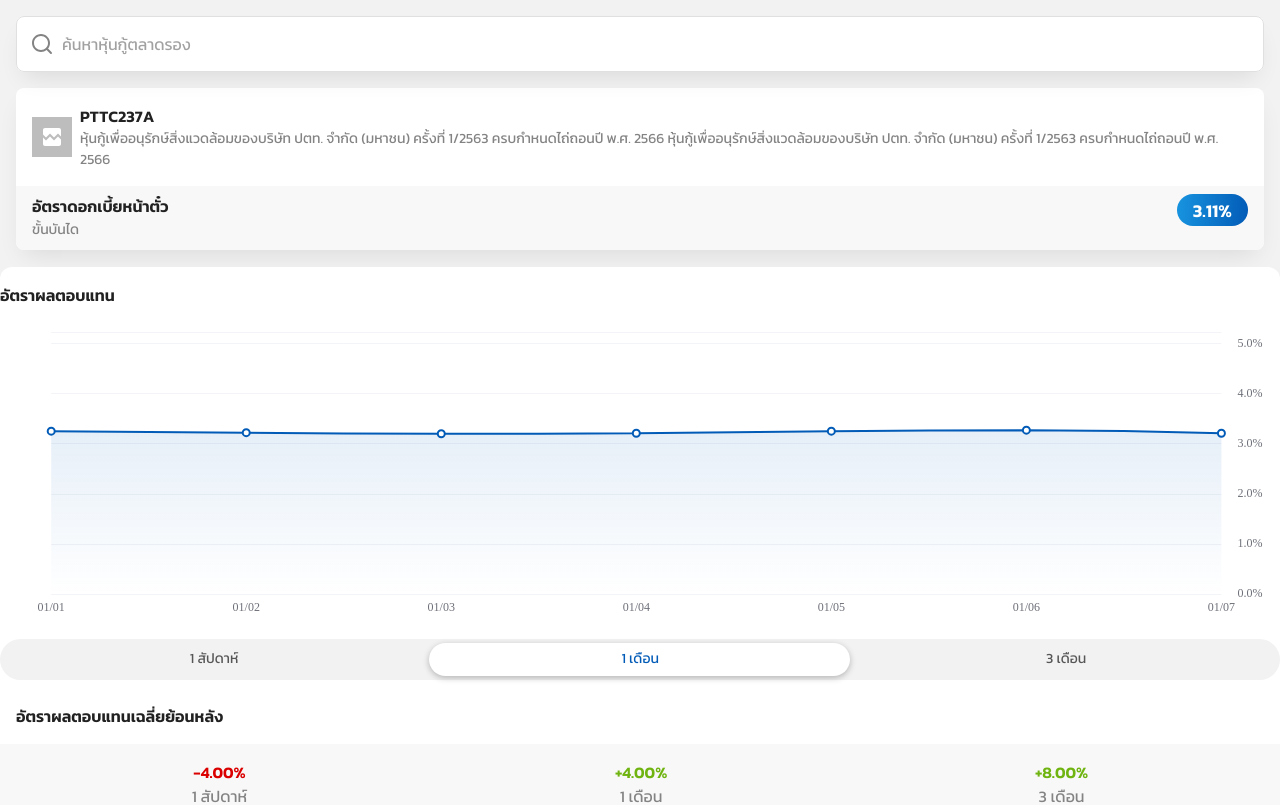
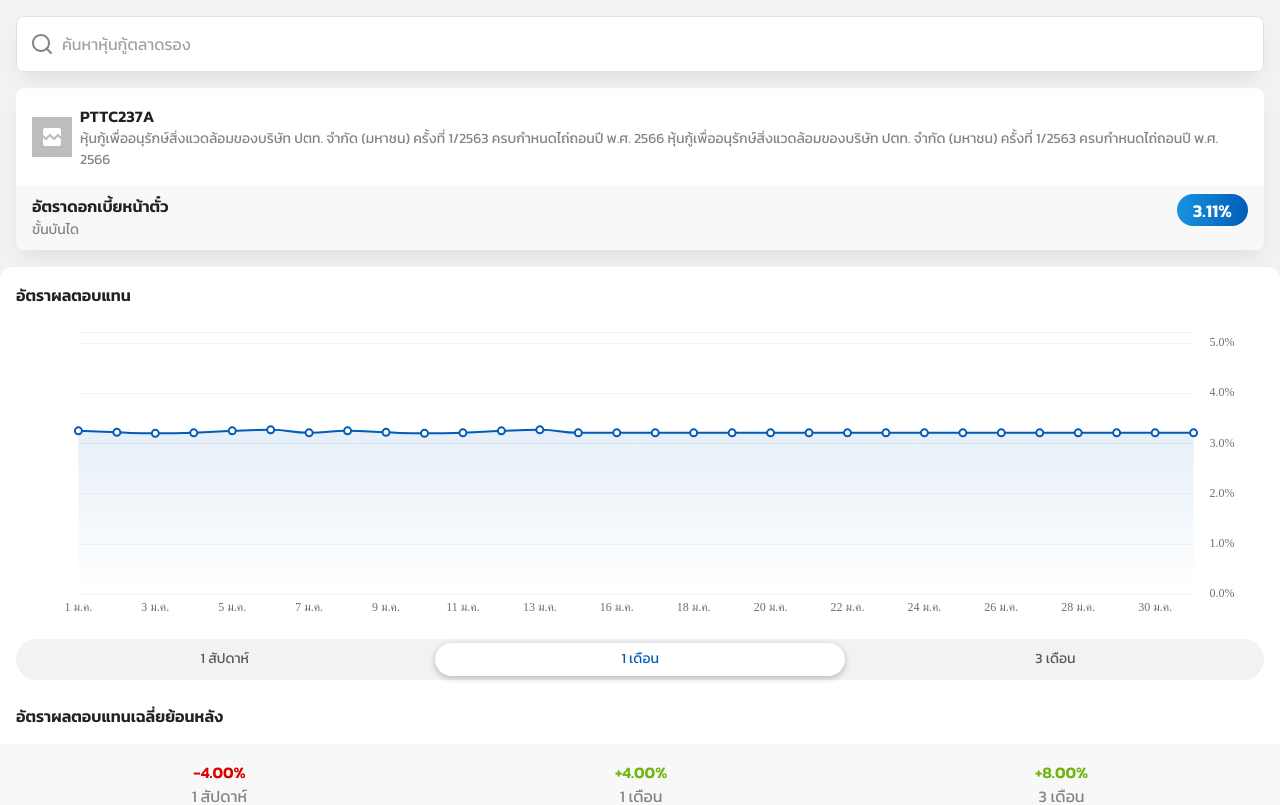
Before and after one commit to mannakub1/chart-history, a React (Create React App) app: page / in a window 1280 px wide. Shown: the top 805 px of the page. Built offline with nearby package versions, Linux system fonts and the light colour scheme.

Commit message:
chart history components
-chart history components
-add chart mockup data
-configure chart component

```diff
--- /dev/null
+++ b/src/components/ChartHistory/index.tsx
@@ -0,0 +1,37 @@
+import { ChartHistoryProps } from "./type";
+import { StyledDiv } from "./style";
+import ButtonGroup from "../common/Buttongroup";
+import Chart from "../common/Chart";
+import { useState, useCallback } from "react";
+
+const buttonGroupValue = [
+  { label: "1 สัปดาห์", value: "oneWeek" },
+  { label: "1 เดือน", value: "oneMonth" },
+  { label: "3 เดือน", value: "threeMonth" },
+];
+
+const ChartHistory = (props: ChartHistoryProps) => {
+  const { data, onSelected } = props;
+  const [defaultValue, setDefaultValue] = useState("oneMonth");
+
+  const onClickButtonGroup = useCallback(
+    (selectedValue: string) => {
+      setDefaultValue(selectedValue);
+      onSelected?.(selectedValue);
+    },
+    [setDefaultValue, onSelected]
+  );
+
+  return (
+    <StyledDiv>
+      <Chart title="อัตราผลตอบแทน" data={data} />
+      <ButtonGroup
+        defaultValue={defaultValue}
+        onSelected={onClickButtonGroup}
+        values={buttonGroupValue}
+      />
+    </StyledDiv>
+  );
+};
+
+export default ChartHistory;
--- /dev/null
+++ b/src/components/ChartHistory/style.tsx
@@ -0,0 +1,6 @@
+import styled from "styled-components";
+
+export const StyledDiv = styled.div`
+  padding-left: 1rem;
+  padding-right: 1rem;
+`;
--- /dev/null
+++ b/src/components/ChartHistory/type.tsx
@@ -0,0 +1,9 @@
+export type ChartHistoryProps = {
+  data: DataType[];
+  onSelected: (selectedValue: string) => void;
+};
+
+export type DataType = {
+  date: string;
+  value: number;
+};
--- a/src/components/common/Chart/index.tsx
+++ b/src/components/common/Chart/index.tsx
@@ -9,12 +9,32 @@
 } from "../../../constants/colors/colors";
 import { ChartProps, DataArray, DateArray } from "./type";
 import { StyledTextDiv, StyledChartDiv } from "./style";
-import dajs from "dayjs";
 
 const createChartData = (data) => {
   const dataArray: DataArray = data.map((d) => d.value);
   const dateArray: DateArray = data.map((d) => d.date);
   return { dataArray, dateArray };
+};
+
+const createThaiDateFormat = (data) => {
+  const thaiMonth = [
+    "ม.ค.",
+    "ก.พ.",
+    "มี.ค.",
+    "เม.ย",
+    "พ.ค.",
+    "มิ.ย.",
+    "ก.ค.",
+    "ส.ค.",
+    "ก.ย.",
+    "ต.ค.",
+    "พ.ย.",
+    "ธ.ค.",
+  ];
+  return data?.map((data) => {
+    const [y, m, d] = data.split("-").map(Number);
+    return `${d} ${thaiMonth[m - 1]} ${(y + 542) % 100}`;
+  });
 };
 
 const calMaximumYaxis = (data) => {
@@ -23,12 +43,10 @@
 
 const Chart = (props: ChartProps) => {
   const { data, title } = props;
-
   const chartData = useMemo(() => {
     const object = createChartData(data);
-
     return {
-      xAxis: object.dateArray,
+      xAxis: createThaiDateFormat(object.dateArray),
       yAxis: object.dataArray,
       maximumXaxisValue: calMaximumYaxis(object.dataArray),
     };
@@ -36,9 +54,10 @@
 
   const option = {
     tooltip: {
-      trigger: "axis",
+      trigger: "item",
       backgroundColor: GRAY_E0E0E0,
       borderWidth: 0,
+      position: "top",
       axisPointer: {},
       textStyle: {
         fontFamily: "Kanit",
@@ -51,10 +70,6 @@
       extraCssText: `
       text-align: center;
     `,
-      position: (point, params, dom, rect, size) => {
-        // fixed at top
-        return [point[0] - 30, "15%"];
-      },
       formatter: "{b}<br/>{c} %",
       shadowBlur: 0,
       shadowColor: "transparent",
@@ -62,8 +77,8 @@
       valueFormatter: (value) => value.toFixed(2) + "%",
     },
     grid: {
-      left: "4%",
-      right: "2%",
+      left: "5%",
+      right: "3%",
       bottom: "3%",
       top: "3%",
       containLabel: true,
@@ -75,13 +90,13 @@
       animation: false,
       data: chartData.xAxis,
       axisLabel: {
+        formatter: (value) => value.split(" ").slice(0, 2).join(" "),
         align: "center",
         textStyle: {
           fontSize: "12px",
           fontFamily: "Kanit",
           fontWeight: "400",
         },
-        formatter: (value) => dajs(value).format("MM/DD"),
       },
       axisLine: {
         show: false,
--- a/src/constants/chartMockupData/chartMockupData.tsx
+++ b/src/constants/chartMockupData/chartMockupData.tsx
@@ -27,6 +27,342 @@
     date: "2023-01-07",
     value: 3.21,
   },
+  {
+    date: "2023-01-08",
+    value: 3.25,
+  },
+  {
+    date: "2023-01-09",
+    value: 3.22,
+  },
+  {
+    date: "2023-01-10",
+    value: 3.2,
+  },
+  {
+    date: "2023-01-11",
+    value: 3.21,
+  },
+  {
+    date: "2023-01-12",
+    value: 3.25,
+  },
+  {
+    date: "2023-01-13",
+    value: 3.27,
+  },
+  {
+    date: "2023-01-14",
+    value: 3.21,
+  },
+  {
+    date: "2023-01-16",
+    value: 3.21,
+  },
+  {
+    date: "2023-01-17",
+    value: 3.21,
+  },
+  {
+    date: "2023-01-18",
+    value: 3.21,
+  },
+  {
+    date: "2023-01-19",
+    value: 3.21,
+  },
+  {
+    date: "2023-01-20",
+    value: 3.21,
+  },
+  {
+    date: "2023-01-21",
+    value: 3.21,
+  },
+  {
+    date: "2023-01-22",
+    value: 3.21,
+  },
+  {
+    date: "2023-01-23",
+    value: 3.21,
+  },
+  {
+    date: "2023-01-24",
+    value: 3.21,
+  },
+  {
+    date: "2023-01-25",
+    value: 3.21,
+  },
+  {
+    date: "2023-01-26",
+    value: 3.21,
+  },
+  {
+    date: "2023-01-27",
+    value: 3.21,
+  },
+  {
+    date: "2023-01-28",
+    value: 3.21,
+  },
+  {
+    date: "2023-01-29",
+    value: 3.21,
+  },
+  {
+    date: "2023-01-30",
+    value: 3.21,
+  },
+  {
+    date: "2023-01-31",
+    value: 3.21,
+  },
+  {
+    date: "2023-02-01",
+    value: 3.21,
+  },
+  {
+    date: "2023-02-02",
+    value: 3.21,
+  },
+  {
+    date: "2023-02-03",
+    value: 3.21,
+  },
+  {
+    date: "2023-02-04",
+    value: 3.21,
+  },
+  {
+    date: "2023-02-05",
+    value: 3.21,
+  },
+  {
+    date: "2023-02-06",
+    value: 3.21,
+  },
+  {
+    date: "2023-02-07",
+    value: 3.21,
+  },
+  {
+    date: "2023-02-08",
+    value: 3.21,
+  },
+  {
+    date: "2023-02-09",
+    value: 3.21,
+  },
+  {
+    date: "2023-02-10",
+    value: 3.21,
+  },
+  {
+    date: "2023-02-11",
+    value: 3.21,
+  },
+  {
+    date: "2023-02-12",
+    value: 3.21,
+  },
+  {
+    date: "2023-02-13",
+    value: 3.21,
+  },
+  {
+    date: "2023-02-14",
+    value: 3.21,
+  },
+  {
+    date: "2023-02-15",
+    value: 3.21,
+  },
+  {
+    date: "2023-02-16",
+    value: 3.21,
+  },
+  {
+    date: "2023-02-17",
+    value: 3.21,
+  },
+  {
+    date: "2023-02-18",
+    value: 3.21,
+  },
+  {
+    date: "2023-02-19",
+    value: 3.21,
+  },
+  {
+    date: "2023-02-20",
+    value: 3.21,
+  },
+  {
+    date: "2023-02-21",
+    value: 3.21,
+  },
+  {
+    date: "2023-02-22",
+    value: 3.21,
+  },
+  {
+    date: "2023-02-23",
+    value: 3.21,
+  },
+  {
+    date: "2023-02-24",
+    value: 3.21,
+  },
+  {
+    date: "2023-02-25",
+    value: 3.21,
+  },
+  {
+    date: "2023-02-26",
+    value: 3.21,
+  },
+  {
+    date: "2023-02-27",
+    value: 3.21,
+  },
+  {
+    date: "2023-02-28",
+    value: 3.21,
+  },
+  {
+    date: "2023-02-29",
+    value: 3.21,
+  },
+  {
+    date: "2023-03-01",
+    value: 3.21,
+  },
+  {
+    date: "2023-03-01",
+    value: 3.21,
+  },
+  {
+    date: "2023-03-02",
+    value: 3.21,
+  },
+  {
+    date: "2023-03-03",
+    value: 3.21,
+  },
+  {
+    date: "2023-03-04",
+    value: 3.21,
+  },
+  {
+    date: "2023-03-05",
+    value: 3.21,
+  },
+  {
+    date: "2023-03-06",
+    value: 3.21,
+  },
+  {
+    date: "2023-03-07",
+    value: 3.21,
+  },
+  {
+    date: "2023-03-08",
+    value: 3.21,
+  },
+  {
+    date: "2023-03-09",
+    value: 3.21,
+  },
+  {
+    date: "2023-03-10",
+    value: 3.21,
+  },
+  {
+    date: "2023-03-11",
+    value: 3.21,
+  },
+  {
+    date: "2023-03-12",
+    value: 3.21,
+  },
+  {
+    date: "2023-03-13",
+    value: 3.21,
+  },
+  {
+    date: "2023-03-14",
+    value: 3.21,
+  },
+  {
+    date: "2023-03-15",
+    value: 3.21,
+  },
+  {
+    date: "2023-03-16",
+    value: 3.21,
+  },
+  {
+    date: "2023-03-17",
+    value: 3.21,
+  },
+  {
+    date: "2023-03-18",
+    value: 3.21,
+  },
+  {
+    date: "2023-03-19",
+    value: 3.21,
+  },
+  {
+    date: "2023-03-20",
+    value: 3.21,
+  },
+  {
+    date: "2023-03-21",
+    value: 3.21,
+  },
+  {
+    date: "2023-03-22",
+    value: 3.21,
+  },
+  {
+    date: "2023-03-23",
+    value: 3.21,
+  },
+  {
+    date: "2023-03-24",
+    value: 3.21,
+  },
+  {
+    date: "2023-03-25",
+    value: 3.21,
+  },
+  {
+    date: "2023-03-26",
+    value: 3.21,
+  },
+  {
+    date: "2023-03-27",
+    value: 3.21,
+  },
+  {
+    date: "2023-03-28",
+    value: 3.21,
+  },
+  {
+    date: "2023-03-29",
+    value: 3.21,
+  },
+  {
+    date: "2023-03-30",
+    value: 3.21,
+  },
+  {
+    date: "2023-03-31",
+    value: 3.21,
+  },
 ];
 
 export default mockupData;
--- a/src/pages/Home/index.tsx
+++ b/src/pages/Home/index.tsx
@@ -1,20 +1,13 @@
-import { useCallback, useState } from "react";
+import { useCallback, useEffect, useState } from "react";
 
 import Search from "../../components/Search";
-import ButtonGroup from "../../components/common/ButtonGroup";
 import BondCard from "../../components/BondCard";
 import mockupData from "../../constants/chartMockupData/chartMockupData";
 
 import { ContainerHeader, ContainerBody } from "./style";
-import Chart from "../../components/common/Chart";
 import Overall from "../../components/Overall";
 import BondDetail from "../../components/BondDetail";
-
-const buttonGroupValue = [
-  { label: "1 สัปดาห์", value: "oneWeek" },
-  { label: "1 เดือน", value: "oneMonth" },
-  { label: "3 เดือน", value: "threeMonth" },
-];
+import ChartHistory from "../../components/ChartHistory";
 
 const overallList = [
   { description: "1 สัปดาห์", value: -4.0 },
@@ -32,7 +25,11 @@
 };
 const Home = () => {
   const [showComponents, setShowComponents] = useState(true);
-  const [defaultValue, setDefaultValue] = useState("oneMonth");
+  const [chartData, setChartData] = useState(mockupData);
+
+  useEffect(() => {
+    setChartData(chartData.slice(0, 29 + 1));
+  }, []);
 
   const onSearchChange = useCallback(
     (value: boolean) => {
@@ -40,13 +37,19 @@
     },
     [setShowComponents]
   );
-
-  const onClickButtonGroup = useCallback(
-    (selectedValue: string) => {
-      setDefaultValue(selectedValue);
+  const generateDataByTime = useCallback(
+    (time) => {
+      const amountMap = { oneWeek: 6, oneMonth: 29, threeMonth: 89 };
+      const amount = amountMap[time] || 0;
+      const arr = chartData.slice(0, amount + 1);
+      setChartData(arr);
     },
-    [setDefaultValue]
+    [chartData, setChartData]
   );
+  const onClickButtonGroup = useCallback((selectedValue) => {
+    generateDataByTime(selectedValue);
+    //Fetch data with selected value
+  }, []);
 
   return (
     <>
@@ -66,14 +69,7 @@
       </ContainerHeader>
       {showComponents && (
         <ContainerBody>
-          <div>
-			<Chart data={mockupData} title="อัตราผลตอบแทน" />
-            <ButtonGroup
-              defaultValue={defaultValue}
-              onSelected={onClickButtonGroup}
-              values={buttonGroupValue}
-            />
-          </div>
+          <ChartHistory data={chartData} onSelected={onClickButtonGroup} />
           <Overall values={overallList} />
           <BondDetail detail={detail} />
         </ContainerBody>
```
